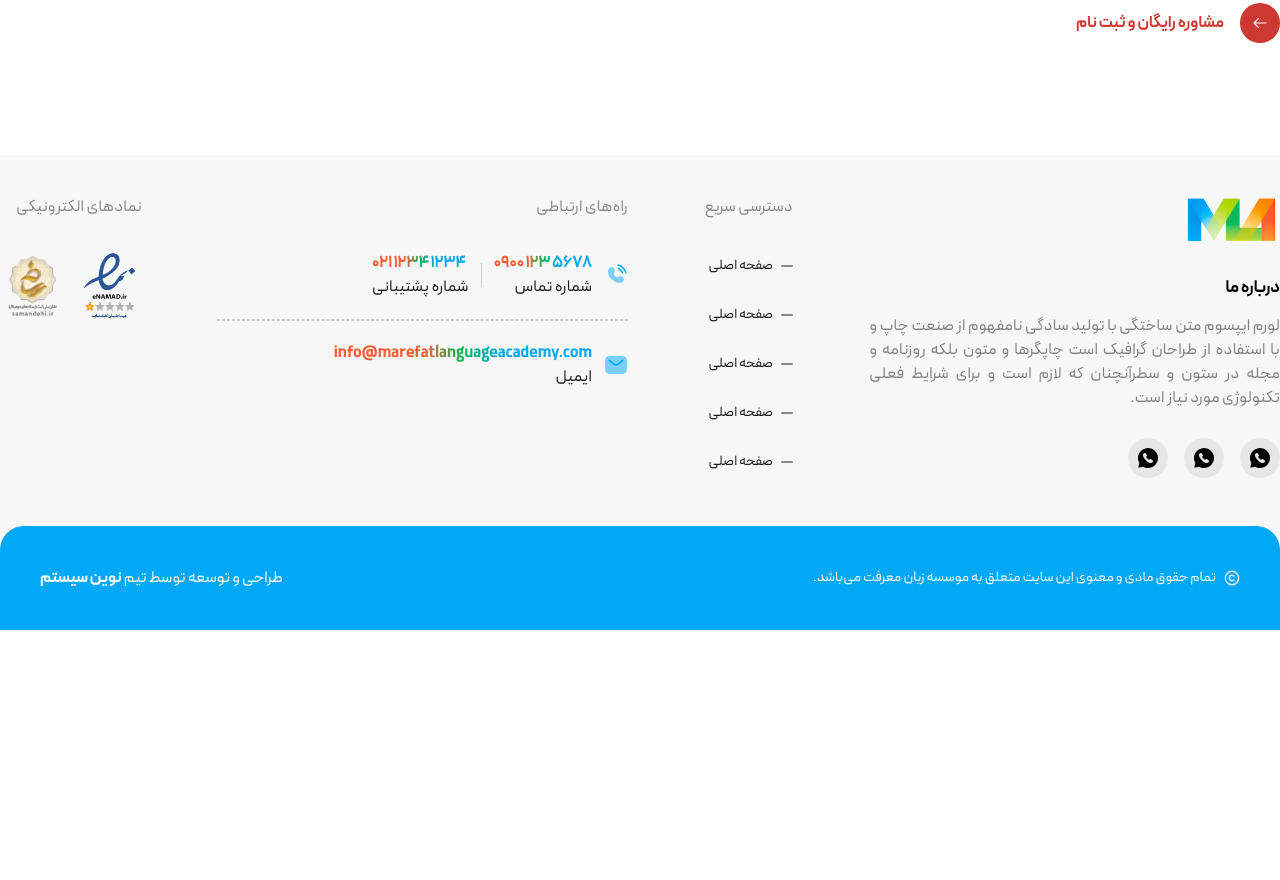
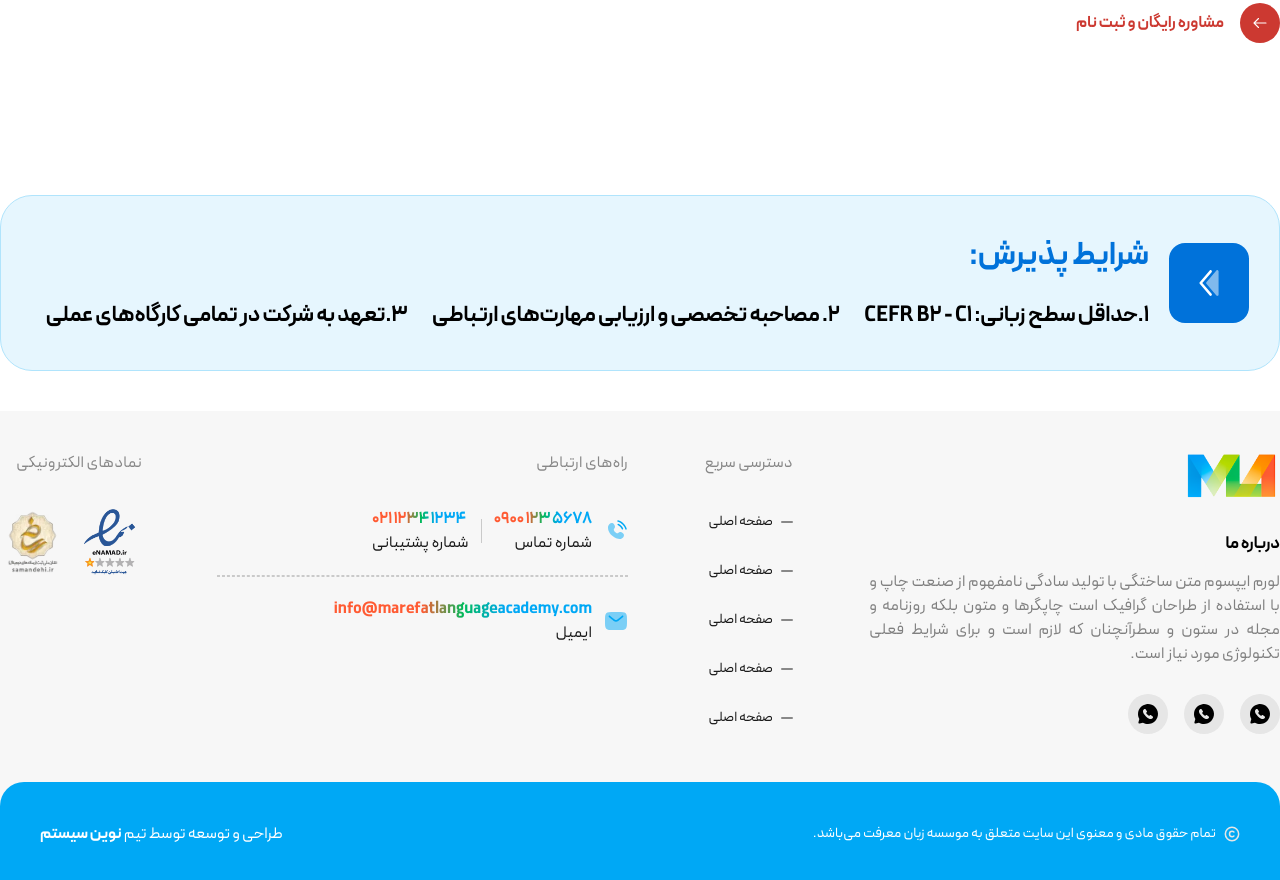
Before and after one commit to AlirezaShirzadi/NS_Marefat, a website built with Vite: page ttc.html in a window 1280 px wide. Shown: the part 759-1639 px from the top of the page. Before the commit the page ends 1389 px from the top, so only its background shows below. Built offline with nearby package versions, Linux system fonts and the light colour scheme.

Commit message:
add: "TTC Conditions" section with structured layout, styles, and SVG icon

```diff
--- a/ttc.html
+++ b/ttc.html
@@ -466,6 +466,27 @@
                     </div>
                 </div>
             </section>
+
+            <section class="section-ttc-conditions py-6 lg:py-10">
+                <div class="relative container mx-auto max-md:px-2">
+                    <div class="py-6 px-4 lg:py-[38px] lg:px-[30px] border border-[#B0E4FC] rounded-4xl bg-[#E6F6FE] flex flex-col lg:flex-row items-center gap-5">
+                        <div class="flex items-center justify-center size-20 bg-[#0072DA] rounded-2xl">
+                            <svg xmlns="http://www.w3.org/2000/svg" width="40" height="40" viewBox="0 0 40 40" fill="none">
+                                <path opacity="0.5" d="M29.582 8.33307C29.582 7.80997 29.2563 7.3422 28.7657 7.16071C28.2751 6.97923 27.7234 7.12241 27.383 7.51958L17.383 19.1862C16.9817 19.6544 16.9817 20.3451 17.383 20.8132L27.383 32.4799C27.7234 32.8771 28.2751 33.0202 28.7657 32.8388C29.2563 32.6573 29.582 32.1895 29.582 31.6664V8.33307Z" fill="white"/>
+                                <path fill-rule="evenodd" clip-rule="evenodd" d="M22.4814 7.38396C23.0056 7.83324 23.0663 8.62236 22.617 9.14652L13.3143 19.9997L22.617 30.8529C23.0663 31.377 23.0056 32.1662 22.4814 32.6154C21.9573 33.0647 21.1682 33.004 20.7189 32.4799L10.7189 20.8132C10.3176 20.3451 10.3176 19.6543 10.7189 19.1862L20.7189 7.51954C21.1682 6.99538 21.9573 6.93468 22.4814 7.38396Z" fill="white"/>
+                            </svg>
+                        </div>
+                        <div class="text-center lg:text-start">
+                            <h2 class="text-[#0072DA] text-2xl lg:text-[32px]/[44px] font-bold mb-[22px]">شرایط پذیرش:</h2>
+                            <div class="flex flex-col lg:flex-row flex-wrap items-center gap-6 [&>*]:text-lg [&>*]:lg:text-[22px]/[32px] font-bold">
+                                <p>1.حداقل سطح زبانی: CEFR B2 - C1</p>
+                                <p>2. مصاحبه تخصصی و ارزیابی مهارت‌های ارتباطی</p>
+                                <p>3.تعهد به شرکت در تمامی کارگاه‌های عملی</p>
+                            </div>
+                        </div>
+                    </div>
+                </div>
+            </section>
         </main>
 
         <footer class="bg-[#F7F7F7] pt-10">
```
